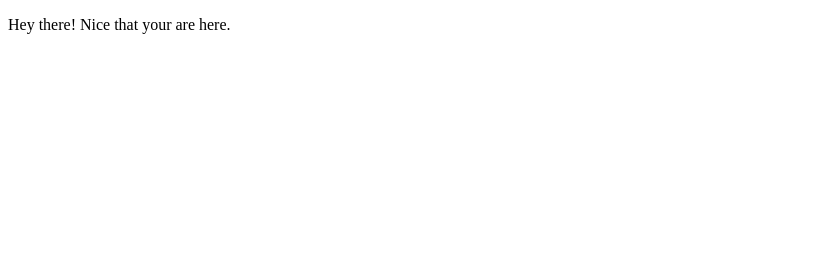
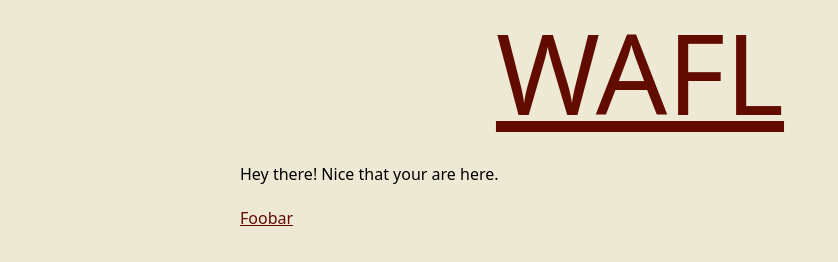
Before and after one commit to waflwtf/website, an Eleventy site: page src/site/index.md in a window 1280 px wide. Shown: the whole page, without its empty margins (0-838 px from the left). Built offline with nearby package versions, Linux system fonts and the light colour scheme; Eleventy itself is replaced by a stand-in of ours; files that its build step writes are made by us from their sources.

Commit message:
Start styling website

```diff
--- a/src/site/_includes/default.njk
+++ b/src/site/_includes/default.njk
@@ -12,8 +12,19 @@
             {% endif %}
         </title>
         <meta name="description" content="{{ description if description else metadata.description }}">
+        <link rel="stylesheet" href="/styles/index.css">
     </head>
     <body>
-        {{ content | safe }}
+        <div id="layout">
+            <header id="header">
+                <a href="/" id="logo">
+                    {{ metadata.title }}
+                </a>
+            </header>
+            <main>
+
+                {{ content | safe }}
+            </main>
+        </div>
     </body>
 </html>
--- a/src/site/index.md
+++ b/src/site/index.md
@@ -5,3 +5,5 @@ description: First page on this site.
 ---
 
 Hey there! Nice that your are here.
+
+[Foobar](example.org)
--- /dev/null
+++ b/src/site/styles/index.css
@@ -0,0 +1,53 @@
+:root {
+  --bg: hsl(49, 42%, 88%);
+  --accent: #620c00;
+}
+
+*,
+*:before,
+*:after {
+  box-sizing: border-box;
+}
+
+*:focus-visible {
+  outline: 3px solid black;
+  outline-offset: 0.25rem;
+  border-radius: 0;
+}
+
+html,
+body {
+  min-height: 100%;
+  background-color: var(--bg);
+  margin: 0;
+}
+
+body {
+  font-family: system-ui, sans-serif;
+  font-size: 100%;
+  line-height: 1.75;
+}
+
+a {
+  color: var(--accent);
+}
+
+#layout {
+  display: flex;
+  flex-direction: column;
+  max-width: 50rem;
+  width: calc(100% - 2rem);
+  margin: auto;
+}
+
+#header {
+  display: flex;
+  flex-direction: column;
+  padding: 1rem 0;
+}
+
+#logo {
+  align-self: center;
+  font-size: clamp(3rem, 10vw, 7rem);
+  line-height: 1;
+}
```
Also changed, not shown: .eleventy.js.
